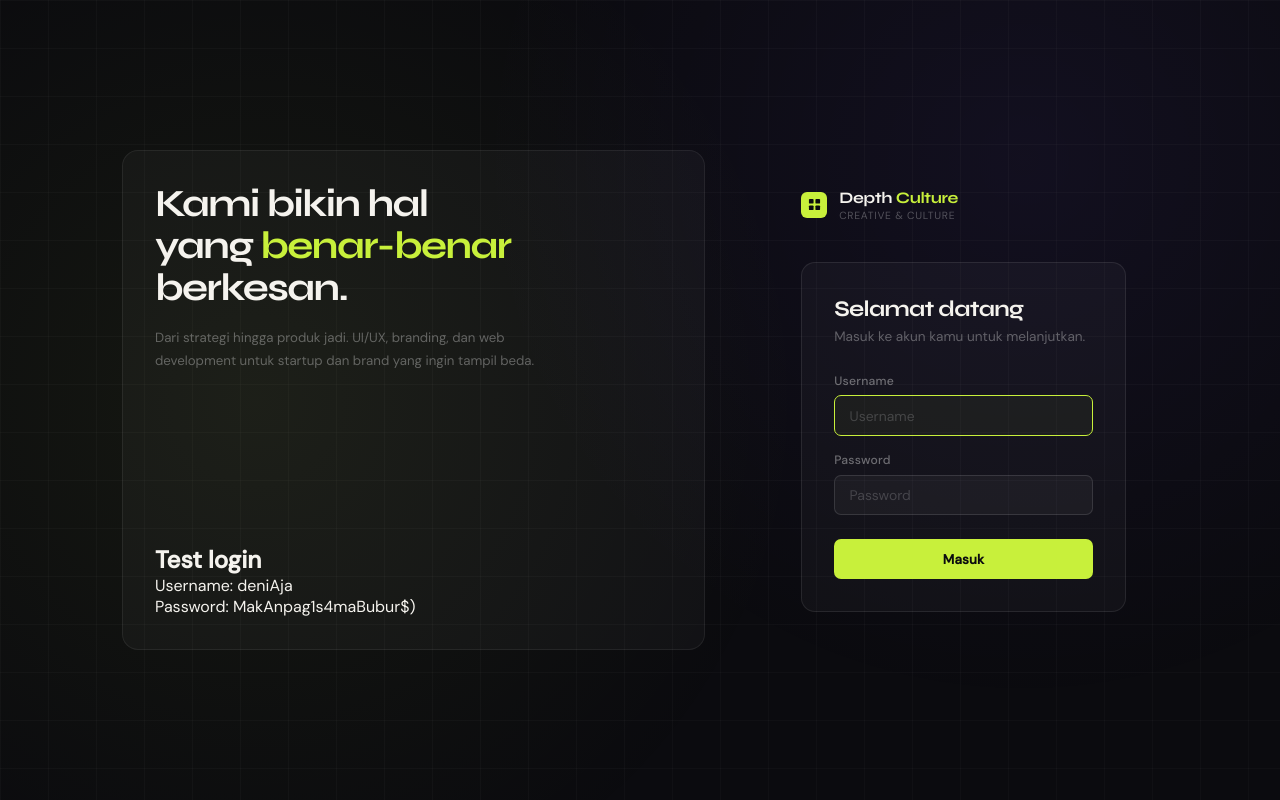
After one commit to denidatanalis-max/depth, a Django app: template templates/accounts/login.html in a window 1280 px wide. The commit adds this page. Run offline with Django 5.2, Linux system fonts and the light colour scheme; the template is opened without the code that fills it: values that come from a table or form of the project are taken from there, others are empty.

Commit message:
1152250426

```diff
--- a/a_mysite/urls.py
+++ b/a_mysite/urls.py
@@ -7,6 +7,7 @@ def home(request):
 
 urlpatterns = [
     path('admin/', admin.site.urls),
+    path('accounts/', include('accounts.urls')),
     path('', include('dashboard.urls')),
 ]
 
--- /dev/null
+++ b/accounts/forms.py
@@ -0,0 +1,18 @@
+from django import forms
+from django.contrib.auth.forms import AuthenticationForm
+
+
+class LoginForm(AuthenticationForm):
+    username = forms.CharField(
+        widget=forms.TextInput(attrs={
+            'class': 'form-input',
+            'placeholder': 'Username',
+            'autofocus': True,
+        })
+    )
+    password = forms.CharField(
+        widget=forms.PasswordInput(attrs={
+            'class': 'form-input',
+            'placeholder': 'Password',
+        })
+    )
--- /dev/null
+++ b/accounts/urls.py
@@ -0,0 +1,9 @@
+from django.urls import path
+from . import views
+
+app_name = 'accounts'
+
+urlpatterns = [
+    path('login/', views.login_view, name='login'),
+    path('logout/', views.logout_view, name='logout'),
+]
--- /dev/null
+++ b/static/css/navbar.css
@@ -0,0 +1,129 @@
+
+@import url('https://fonts.googleapis.com/css2?family=Syne:wght@700&family=DM+Sans:wght@300;400;500&display=swap');
+
+*, *::before, *::after { box-sizing: border-box; margin: 0; padding: 0; }
+
+body {
+    background: #0b0b0f;
+    font-family: 'DM Sans', sans-serif;
+}
+
+.scene {
+    position: relative;
+    min-height: 100vh;
+}
+
+/* background fixed supaya tetap kelihatan saat scroll */
+.bg {
+    position: fixed;
+    inset: 0;
+    background: #0b0b0f;
+    z-index: -1;
+}
+
+.bg-grain {
+    position: fixed;
+    inset: 0;
+    background-image: radial-gradient(circle at 20% 50%, rgba(200,240,59,0.06) 0%, transparent 50%),
+                      radial-gradient(circle at 80% 20%, rgba(120,80,255,0.07) 0%, transparent 45%);
+    z-index: -1;
+}
+
+.bg-grid {
+    position: fixed;
+    inset: 0;
+    background-image: linear-gradient(rgba(255,255,255,0.025) 1px, transparent 1px),
+                      linear-gradient(90deg, rgba(255,255,255,0.025) 1px, transparent 1px);
+    background-size: 48px 48px;
+    z-index: -1;
+}
+
+/* hapus .scrollable — tidak dipakai lagi */
+
+.header-block {
+    position: sticky;
+    top: 0;
+    z-index: 200;
+    transition: background 0.35s, backdrop-filter 0.35s, box-shadow 0.35s;
+}
+
+.header-block.scrolled {
+    background: rgba(11, 11, 15, 0.62);
+    backdrop-filter: blur(22px) saturate(180%);
+    -webkit-backdrop-filter: blur(22px) saturate(180%);
+    box-shadow: 0 1px 0 rgba(255, 255, 255, 0.07);
+}
+
+.header-block.at-top {
+    background: transparent;
+    backdrop-filter: blur(10px) saturate(180%);
+    -webkit-backdrop-filter: blur(10px) saturate(180%);
+}
+
+.header-block{position:sticky;top:0;z-index:200;transition:background 0.35s,backdrop-filter 0.35s,box-shadow 0.35s;}
+.header-block.scrolled{background:rgba(11,11,15,0.62);backdrop-filter:blur(22px) saturate(180%);-webkit-backdrop-filter:blur(22px) saturate(180%);box-shadow:0 1px 0 rgba(255,255,255,0.07);}
+.header-block.at-top{background:transparent;}
+
+.logo-bar{display:flex;align-items:center;justify-content:center;padding:0.9rem 1.5rem 0.45rem;position:relative;}
+.logo{font-family:'Syne',sans-serif;font-weight:700;font-size:1.2rem;color:#f5f3ee;letter-spacing:-0.03em;display:flex;align-items:center;gap:8px;}
+.logo-icon{width:26px;height:26px;border-radius:6px;background:#c8f03b;display:flex;align-items:center;justify-content:center;flex-shrink:0;}
+.logo-icon svg{width:13px;height:13px;}
+.logo-tagline{font-size:0.67rem;color:rgba(255,255,255,0.28);font-weight:400;letter-spacing:0.05em;margin-top:2px;}
+.logo-contact-right{position:absolute;right:1.5rem;top:50%;transform:translateY(-50%);font-size:0.73rem;color:rgba(255,255,255,0.28);}
+
+.nav-bar{display:flex;align-items:center;justify-content:center;padding:0.42rem 1.5rem 0.7rem;gap:2px;border-top:0.5px solid rgba(255,255,255,0.06);}
+.nav-links{display:flex;align-items:center;gap:2px;}
+.nav-links a{display:block;padding:0.32rem 0.72rem;font-size:0.79rem;color:rgba(255,255,255,0.38);text-decoration:none;border-radius:5px;transition:color 0.14s,background 0.14s;position:relative;}
+.nav-links a:hover{color:rgba(255,255,255,0.85);background:rgba(255,255,255,0.07);}
+.nav-links a.active{color:#f5f3ee;}
+.nav-links a.active::after{content:'';position:absolute;bottom:-4px;left:50%;transform:translateX(-50%);width:16px;height:2px;background:#c8f03b;border-radius:2px;}
+.nav-sep{width:0.5px;height:16px;background:rgba(255,255,255,0.1);margin:0 6px;}
+.nav-actions-inline{display:flex;align-items:center;gap:6px;}
+.btn-g{font-size:0.76rem;color:rgba(255,255,255,0.38);background:none;border:0.5px solid rgba(255,255,255,0.12);padding:0.3rem 0.82rem;border-radius:5px;cursor:pointer;font-family:'DM Sans',sans-serif;transition:all 0.14s;}
+.btn-g:hover{color:#f5f3ee;background:rgba(255,255,255,0.07);border-color:rgba(255,255,255,0.22);}
+.btn-c{font-size:0.76rem;font-weight:500;color:#0b0b0f;background:#c8f03b;border:none;padding:0.32rem 0.9rem;border-radius:5px;cursor:pointer;font-family:'DM Sans',sans-serif;transition:opacity 0.14s;}
+.btn-c:hover{opacity:0.85;}
+
+.ham-btn{display:none;position:absolute;right:1.25rem;top:50%;transform:translateY(-50%);flex-direction:column;gap:4.5px;width:32px;height:32px;padding:5px;background:none;border:none;cursor:pointer;border-radius:5px;transition:background 0.15s;}
+.ham-btn:hover{background:rgba(255,255,255,0.07);}
+.ham-btn span{display:block;width:100%;height:1.5px;background:#f0ede6;border-radius:2px;transition:transform 0.22s,opacity 0.22s;transform-origin:center;}
+.ham-btn.open span:nth-child(1){transform:translateY(6px) rotate(45deg);}
+.ham-btn.open span:nth-child(2){opacity:0;transform:scaleX(0);}
+.ham-btn.open span:nth-child(3){transform:translateY(-6px) rotate(-45deg);}
+
+.mobile-menu{display:none;flex-direction:column;gap:2px;padding:0.5rem 1rem 1rem;border-top:0.5px solid rgba(255,255,255,0.07);animation:mslide 0.18s ease;}
+.mobile-menu.open{display:flex;}
+@keyframes mslide{from{opacity:0;transform:translateY(-6px);}to{opacity:1;transform:translateY(0);}}
+.mobile-menu a{display:block;padding:0.6rem 0.75rem;font-size:0.86rem;color:rgba(255,255,255,0.4);text-decoration:none;border-radius:6px;transition:color 0.13s,background 0.13s;}
+.mobile-menu a:hover,.mobile-menu a.active{color:#f5f3ee;background:rgba(255,255,255,0.06);}
+.m-div{height:0.5px;background:rgba(255,255,255,0.08);margin:0.5rem 0;}
+.m-btns{display:flex;gap:8px;}
+.m-btns .btn-g,.m-btns .btn-c{flex:1;text-align:center;padding:0.55rem 0;border-radius:6px;font-size:0.82rem;}
+
+.hero{padding:3rem 1.5rem 2rem;display:flex;flex-direction:column;align-items:center;text-align:center;gap:14px;}
+.hero-kicker{display:inline-flex;align-items:center;gap:7px;font-size:10px;letter-spacing:0.1em;text-transform:uppercase;color:rgba(255,255,255,0.3);}
+.hero-kicker-line{width:18px;height:0.5px;background:rgba(255,255,255,0.2);}
+.hero h1{font-family:'Syne',sans-serif;font-size:clamp(1.6rem,4vw,2.4rem);font-weight:700;color:#f5f3ee;letter-spacing:-0.04em;line-height:1.1;max-width:420px;}
+.hero h1 em{color:#c8f03b;font-style:normal;}
+.hero-sub{font-size:0.83rem;color:rgba(255,255,255,0.32);max-width:340px;line-height:1.75;}
+.hero-btns{display:flex;gap:9px;flex-wrap:wrap;justify-content:center;}
+.hbtn-p{background:#c8f03b;color:#0b0b0f;border:none;padding:0.52rem 1.25rem;border-radius:6px;font-family:'DM Sans',sans-serif;font-size:0.81rem;font-weight:500;cursor:pointer;}
+.hbtn-s{background:rgba(255,255,255,0.05);color:rgba(255,255,255,0.45);border:0.5px solid rgba(255,255,255,0.12);padding:0.52rem 1.25rem;border-radius:6px;font-family:'DM Sans',sans-serif;font-size:0.81rem;cursor:pointer;}
+.hero-stats{display:flex;gap:2rem;padding-top:1.25rem;border-top:0.5px solid rgba(255,255,255,0.06);}
+.stat-num{font-family:'Syne',sans-serif;font-size:1.3rem;font-weight:700;color:#f5f3ee;display:block;}
+.stat-lbl{font-size:0.68rem;color:rgba(255,255,255,0.25);letter-spacing:0.05em;text-transform:uppercase;}
+.card-row{display:grid;grid-template-columns:1fr 1fr;gap:9px;padding:0 1.25rem 1rem;}
+.card{background:rgba(255,255,255,0.03);border:0.5px solid rgba(255,255,255,0.07);border-radius:9px;padding:0.9rem 1rem;}
+.card h4{font-size:0.78rem;font-weight:500;color:rgba(255,255,255,0.6);margin-bottom:4px;}
+.card p{font-size:0.72rem;color:rgba(255,255,255,0.25);line-height:1.65;}
+.spacer{height:100px;}
+
+@keyframes blink{0%,100%{opacity:1;}50%{opacity:0.3;}}
+.scroll-line{width:1px;height:20px;background:rgba(255,255,255,0.25);overflow:hidden;position:relative;}
+.scroll-line::after{content:'';position:absolute;top:-100%;width:1px;height:100%;background:#c8f03b;animation:drop 1.5s ease infinite;}
+@keyframes drop{to{top:200%;}}
+
+.scene.is-mobile .logo-contact-right{display:none;}
+.scene.is-mobile .nav-bar{display:none;}
+.scene.is-mobile .ham-btn{display:flex;}
+.scene.is-mobile .glass-pill{right:50px;}
--- /dev/null
+++ b/templates/accounts/login.html
@@ -0,0 +1,227 @@
+{% load static %}
+<!DOCTYPE html>
+<html lang="id">
+<head>
+    <meta charset="UTF-8">
+    <meta name="viewport" content="width=device-width, initial-scale=1.0">
+    <title>Login — Studio</title>
+    <link rel="stylesheet" href="{% static 'css/navbar.css' %}">
+    <style>
+        *, *::before, *::after { box-sizing: border-box; margin: 0; padding: 0; }
+
+        body {
+            background: #0b0b0f;
+            color: #f5f3ee;
+            font-family: 'DM Sans', sans-serif;
+            min-height: 100vh;
+            display: flex;
+            align-items: center;
+            justify-content: center;
+        }
+        .login_siplay{
+            display: grid;
+            grid-template-columns: 3fr 2fr;
+            align-items: center;
+            justify-content: center;
+            gap: 4rem;
+            padding: 2rem;
+            width: 100%;
+            max-width: 1100px;
+        }
+        .kiri {
+            display: flex;
+            flex-direction: column;
+            justify-content: space-between;
+            align-items: start;
+            background: rgba(255,255,255,0.03);
+            border: 0.5px solid rgba(255,255,255,0.07);
+            border-radius: 16px;
+            padding: 2rem;
+            height: 500px;
+        }
+        .login-wrap {
+            width: 100%;
+            max-width: 400px;
+            padding: 2rem;
+        }
+
+        .login-logo {
+            display: flex;
+            align-items: center;
+            gap: 0.75rem;
+            margin-bottom: 2.5rem;
+        }
+
+        .login-logo-text .logo-name {
+            font-family: 'Syne', sans-serif;
+            font-size: 1rem;
+            font-weight: 700;
+            letter-spacing: -0.02em;
+            color: #f5f3ee;
+        }
+        .login-logo-text .logo-definition {
+            color: #c8f03b;
+        }
+        .login-logo-text .logo-tagline {
+            font-size: 0.65rem;
+            color: rgba(255,255,255,0.28);
+            text-transform: uppercase;
+            letter-spacing: 0.07em;
+        }
+        .login-card {
+            background: rgba(255,255,255,0.03);
+            border: 0.5px solid rgba(255,255,255,0.09);
+            border-radius: 14px;
+            padding: 2rem;
+        }
+
+        .login-card h1 {
+            font-family: 'Syne', sans-serif;
+            font-size: 1.4rem;
+            font-weight: 700;
+            letter-spacing: -0.03em;
+            margin-bottom: 0.4rem;
+        }
+
+        .login-card p {
+            font-size: 0.85rem;
+            color: rgba(255,255,255,0.32);
+            margin-bottom: 1.75rem;
+        }
+
+        .form-group {
+            margin-bottom: 1rem;
+        }
+
+        .form-group label {
+            display: block;
+            font-size: 0.76rem;
+            color: rgba(255,255,255,0.38);
+            margin-bottom: 0.4rem;
+            font-weight: 500;
+            letter-spacing: 0.02em;
+        }
+
+        .form-input {
+            width: 100%;
+            background: rgba(255,255,255,0.04);
+            border: 0.5px solid rgba(255,255,255,0.12);
+            border-radius: 7px;
+            padding: 0.65rem 0.9rem;
+            color: #f5f3ee;
+            font-size: 0.87rem;
+            font-family: 'DM Sans', sans-serif;
+            outline: none;
+            transition: border-color 0.15s, background 0.15s;
+        }
+
+        .form-input:focus {
+            border-color: #c8f03b;
+            background: rgba(200,240,59,0.04);
+        }
+
+        .form-input::placeholder { color: rgba(255,255,255,0.18); }
+
+        .form-error {
+            background: rgba(220,60,60,0.08);
+            border: 0.5px solid rgba(220,60,60,0.25);
+            border-radius: 7px;
+            padding: 0.65rem 0.9rem;
+            font-size: 0.82rem;
+            color: #e07070;
+            margin-bottom: 1rem;
+        }
+
+        .field-error {
+            font-size: 0.78rem;
+            color: #e07070;
+            margin-top: 0.3rem;
+        }
+
+        .btn-login {
+            width: 100%;
+            background: #c8f03b;
+            color: #0b0b0f;
+            border: none;
+            border-radius: 7px;
+            padding: 0.72rem;
+            font-size: 0.84rem;
+            font-weight: 600;
+            font-family: 'DM Sans', sans-serif;
+            cursor: pointer;
+            margin-top: 0.5rem;
+            transition: opacity 0.15s, transform 0.1s;
+            letter-spacing: 0.01em;
+        }
+
+        .btn-login:hover { opacity: 0.85; }
+        .btn-login:active { transform: scale(0.98); }
+    </style>
+</head>
+<body>
+    <div class="bg-grain"></div>
+    <div class="bg-grid"></div>
+    <div class="login_siplay">
+        <div class="kiri">
+            <div>
+                <h1 style="font-family:'Syne',sans-serif;font-size:clamp(1.6rem,3vw,2.4rem);font-weight:700;letter-spacing:-0.04em;line-height:1.1;margin-bottom:1rem;">
+                    Kami bikin hal<br>yang <em style="color:#c8f03b;font-style:normal;">benar-benar</em><br>berkesan.
+                </h1>
+                <p style="font-size:0.83rem;color:rgba(255,255,255,0.32);line-height:1.75;max-width:380px;">
+                    Dari strategi hingga produk jadi. UI/UX, branding, dan web development untuk startup dan brand yang ingin tampil beda.
+                </p>
+            </div>
+            <div>
+                <h2>Test login</h2>
+                <p>Username: deniAja<br>Password: MakAnpag1s4maBubur$)</p>
+            </div>
+        </div>
+        <div class="login-wrap">
+            <div class="login-logo">
+                <div style="width:26px;height:26px;border-radius:6px;background:#c8f03b;display:flex;align-items:center;justify-content:center;flex-shrink:0;">
+                    <svg viewBox="0 0 14 14" fill="none" xmlns="http://www.w3.org/2000/svg" style="width:13px;height:13px;">
+                        <rect x="1" y="1" width="5" height="5" rx="1" fill="#0b0b0f"/>
+                        <rect x="8" y="1" width="5" height="5" rx="1" fill="#0b0b0f"/>
+                        <rect x="1" y="8" width="5" height="5" rx="1" fill="#0b0b0f"/>
+                        <rect x="8" y="8" width="5" height="5" rx="1" fill="#0b0b0f"/>
+                    </svg>
+                </div>
+                <div class="login-logo-text">
+                    <div class="logo-name">Depth <span class="logo-definition">Culture</span></div>
+                    <div class="logo-tagline">Creative & Culture</div>
+                </div>
+            </div>
+
+            <div class="login-card">
+                <h1>Selamat datang</h1>
+                <p>Masuk ke akun kamu untuk melanjutkan.</p>
+
+                {% if form.non_field_errors %}
+                    <div class="form-error">
+                        {% for error in form.non_field_errors %}{{ error }}{% endfor %}
+                    </div>
+                {% endif %}
+
+                <form method="post" novalidate>
+                    {% csrf_token %}
+                    <div class="form-group">
+                        <label for="{{ form.username.id_for_label }}">Username</label>
+                        {{ form.username }}
+                        {% if form.username.errors %}
+                            <div class="field-error">{{ form.username.errors.0 }}</div>
+                        {% endif %}
+                    </div>
+                    <div class="form-group">
+                        <label for="{{ form.password.id_for_label }}">Password</label>
+                        {{ form.password }}
+                        {% if form.password.errors %}
+                            <div class="field-error">{{ form.password.errors.0 }}</div>
+                        {% endif %}
+                    </div>
+                    <button type="submit" class="btn-login">Masuk</button>
+                </form>
+            </div>
+        </div>
+    </div>
+</body>
+</html>
```
Also changed, not shown: a_mysite/settings.py (+10 -3 lines), accounts/admin.py (+23 -1 lines), accounts/decorators.py (added, +40 -0 lines), accounts/models.py (+64 -1 lines), accounts/views.py (+27 -2 lines), static/js/navbar.js (added, +47 -0 lines), templates/dashboard.html (+19 -4 lines), templates/partials/navbar.html (added, +92 -0 lines), accounts/migrations/0001_initial.py (added), accounts/migrations/0002_remove_user_first_name_remove_user_last_name_and_more.py (added), accounts/migrations/0003_rename_nama_user_nama_depan_alter_user_nama_panjang.py (added).
